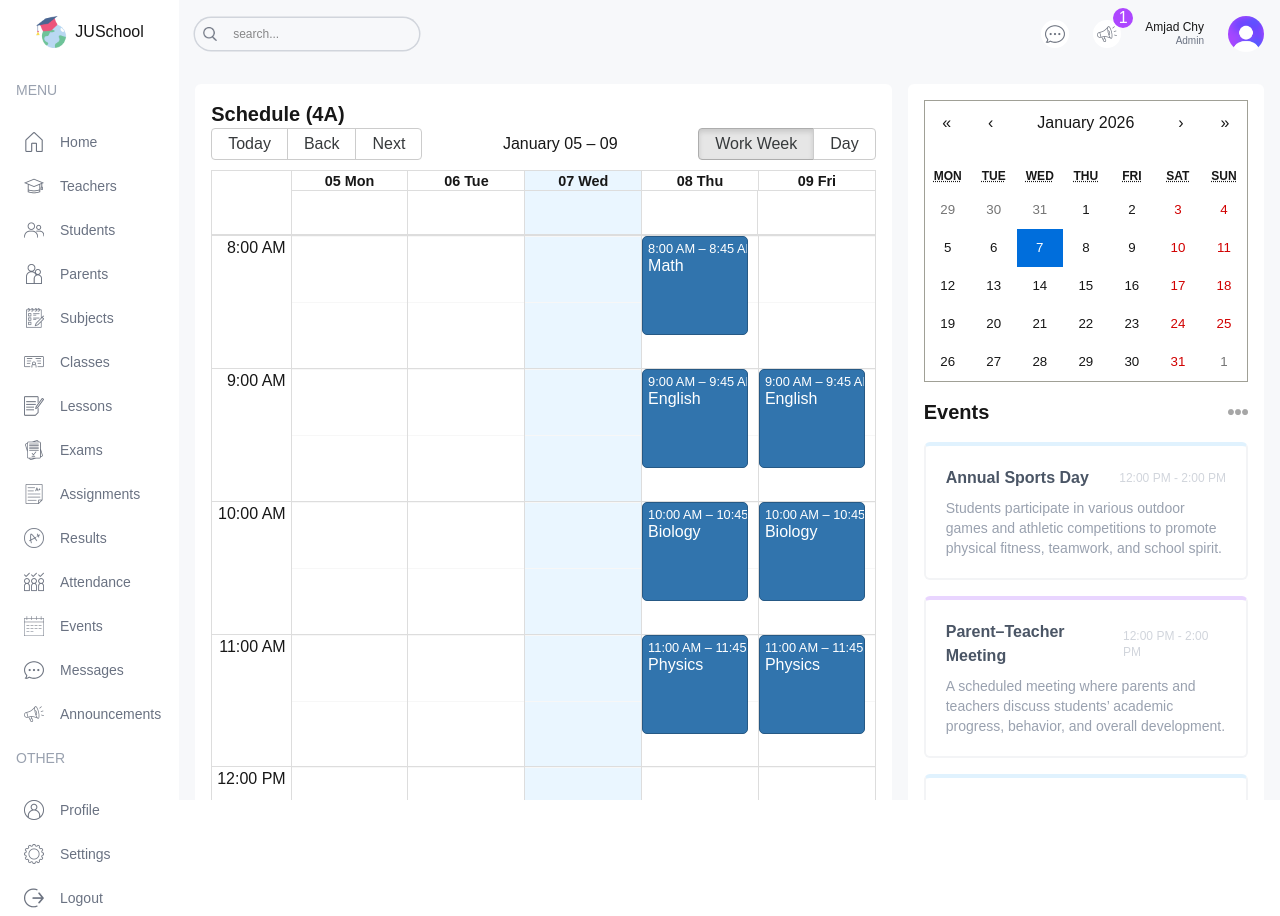
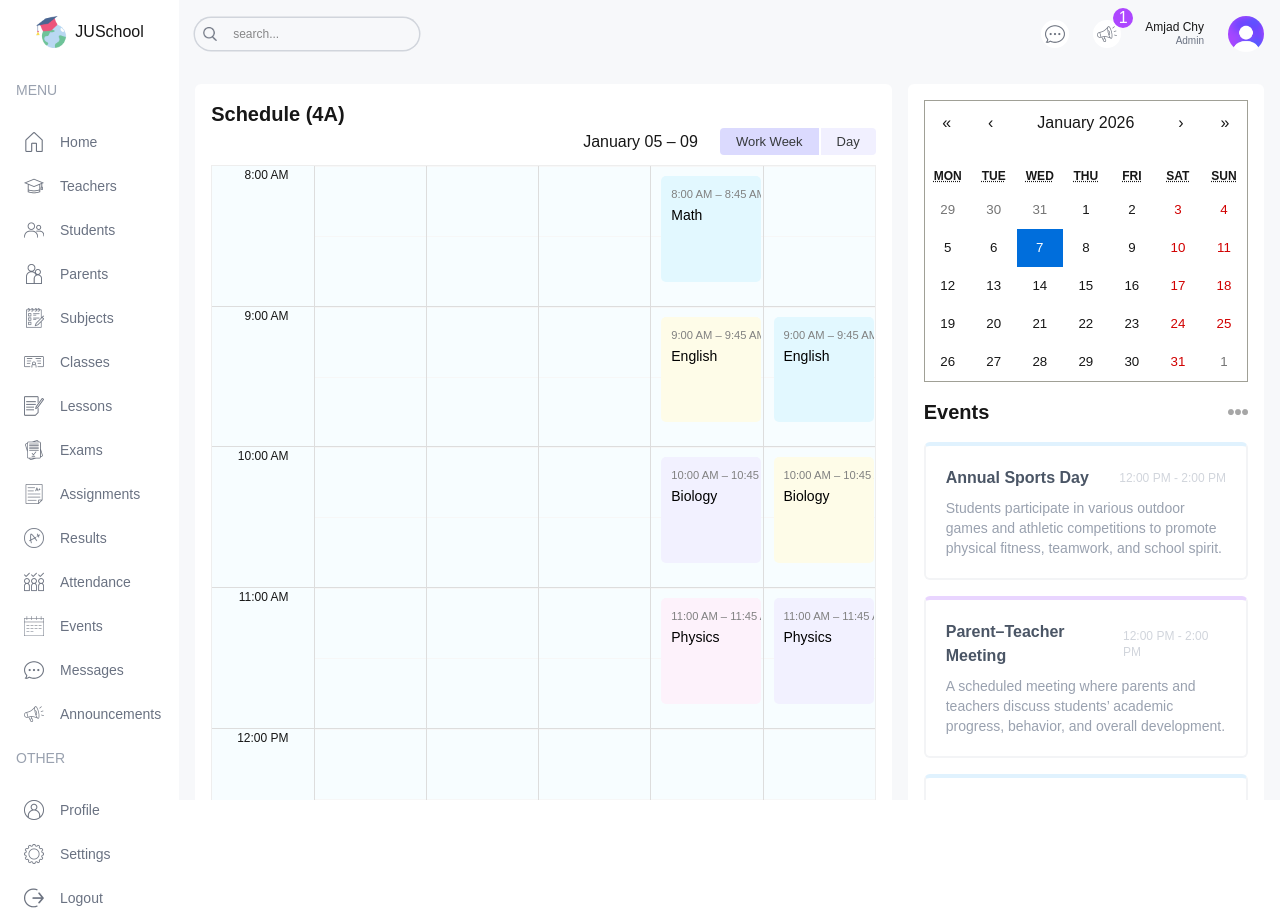
Before and after one commit to AmjadChowdhury/school-management-dash, a Next.js app: page /student in a window 1280 px wide. Built offline with nearby package versions, Linux system fonts and the light colour scheme.

Commit message:
design added to calender

```diff
--- a/src/app/globals.css
+++ b/src/app/globals.css
@@ -24,3 +24,93 @@
   color: var(--foreground);
   font-family: Arial, Helvetica, sans-serif;
 }
+
+.rbc-btn-group:first-child {
+  display: none !important;
+}
+
+.rbc-toolbar-label {
+  text-align: right !important;
+  padding: 0px 20px !important;
+}
+
+.rbc-btn-group:last-child {
+  font-size: 13px !important;
+}
+
+.rbc-btn-group:last-child button {
+  border: none !important;
+  background-color: #f1f0ff !important;
+  margin-left: 2px !important;
+}
+
+.rbc-toolbar button.rbc-active {
+  background-color: #dbdafe !important;
+  box-shadow: none !important;
+}
+
+.rbc-time-view {
+  border-color: #eee !important;
+}
+
+.rbc-time-header {
+  display: none !important;
+}
+
+.rbc-time-content {
+  border: none !important;
+}
+
+.rbc-time-gutter.rbc-time-column {
+  font-size: 12px !important;
+}
+
+.rbc-time-gutter.rbc-time-column .rbc-timeslot-group {
+  padding: 0px 20px !important;
+}
+
+.rbc-timeslot-group {
+  background-color: #f7fdff !important;
+}
+
+.rbc-day-slot {
+  font-size: 14px !important;
+}
+
+.rbc-event {
+  border: none !important;
+  color: black !important;
+  padding: 10px !important;
+  margin: 10px !important;
+  width: 99% !important;
+}
+
+.rbc-event:nth-child(1) {
+  background-color: #e2f8ff !important;
+}
+.rbc-event:nth-child(2) {
+  background-color: #fefce8 !important;
+}
+.rbc-event:nth-child(3) {
+  background-color: #f2f1ff !important;
+}
+.rbc-event:nth-child(4) {
+  background-color: #fdf2fb !important;
+}
+.rbc-event:nth-child(5) {
+  background-color: #e2f8ff !important;
+}
+.rbc-event:nth-child(6) {
+  background-color: #fefce8 !important;
+}
+.rbc-event:nth-child(7) {
+  background-color: #f2f1ff !important;
+}
+.rbc-event:nth-child(8) {
+  background-color: #fdf2fb !important;
+}
+
+.rbc-event-label{
+  color: gray !important;
+  margin-bottom: 5px;
+}
```
